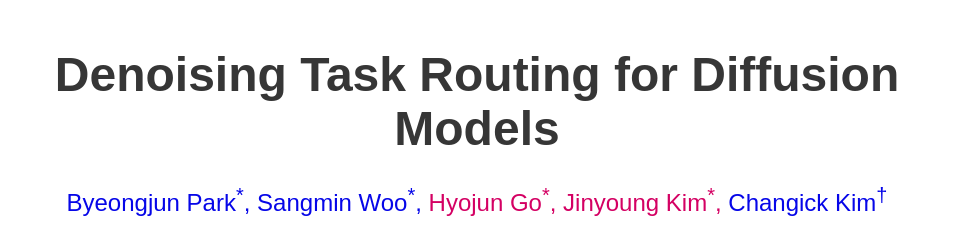
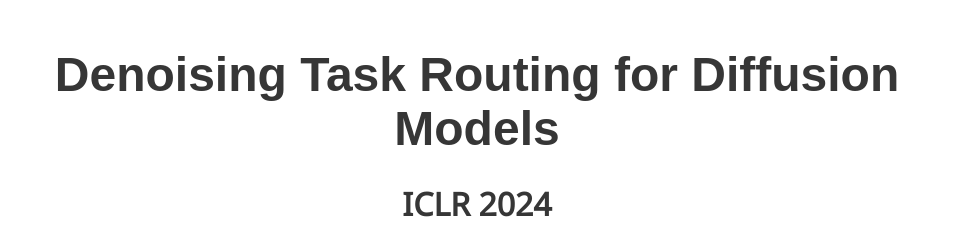
Before and after one commit to byeongjun-park/DTR, a plain HTML site: page index.html in a window 1280 px wide. Shown: the top 242 px of the page, without its empty margins (163-1120 px from the left). Drawn offline with nearby package versions, Linux system fonts and the light colour scheme; some icons are missing; a web font is replaced by a local one.

Commit message:
Add: News ICLR

```diff
--- a/index.html
+++ b/index.html
@@ -48,10 +48,10 @@
           <h1 class="title is-1 publication-title">Denoising Task Routing for Diffusion Models</h1>
 
 
-            <!-- <div class="is-size-4 paper accepted">
-              <strong>Accepted to NeurIPS 2023</strong>
+            <div class="is-size-3 paper accepted">
+              <strong> ICLR 2024</strong>
             </div>
-            <br>  -->
+            <br>
 
             <!-- Author name -->
             <div class="is-size-4 publication-authors">
```
